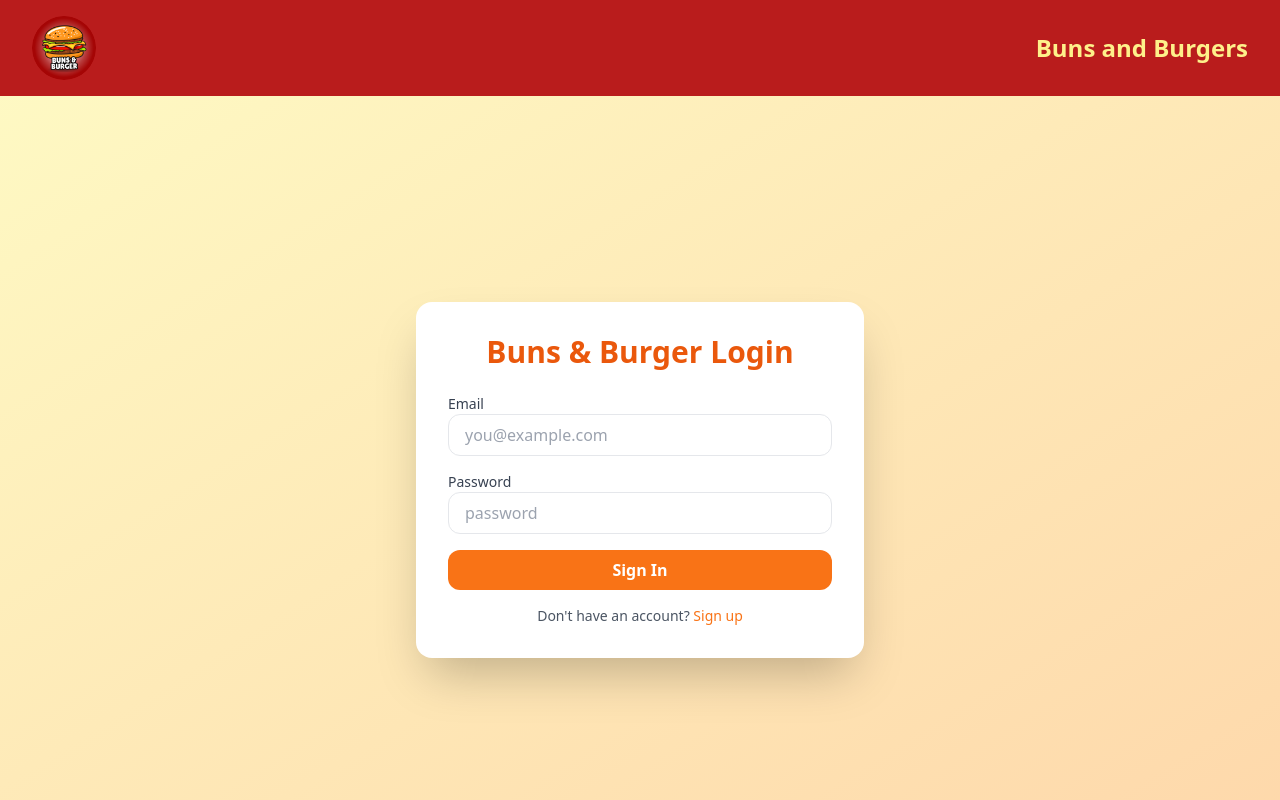
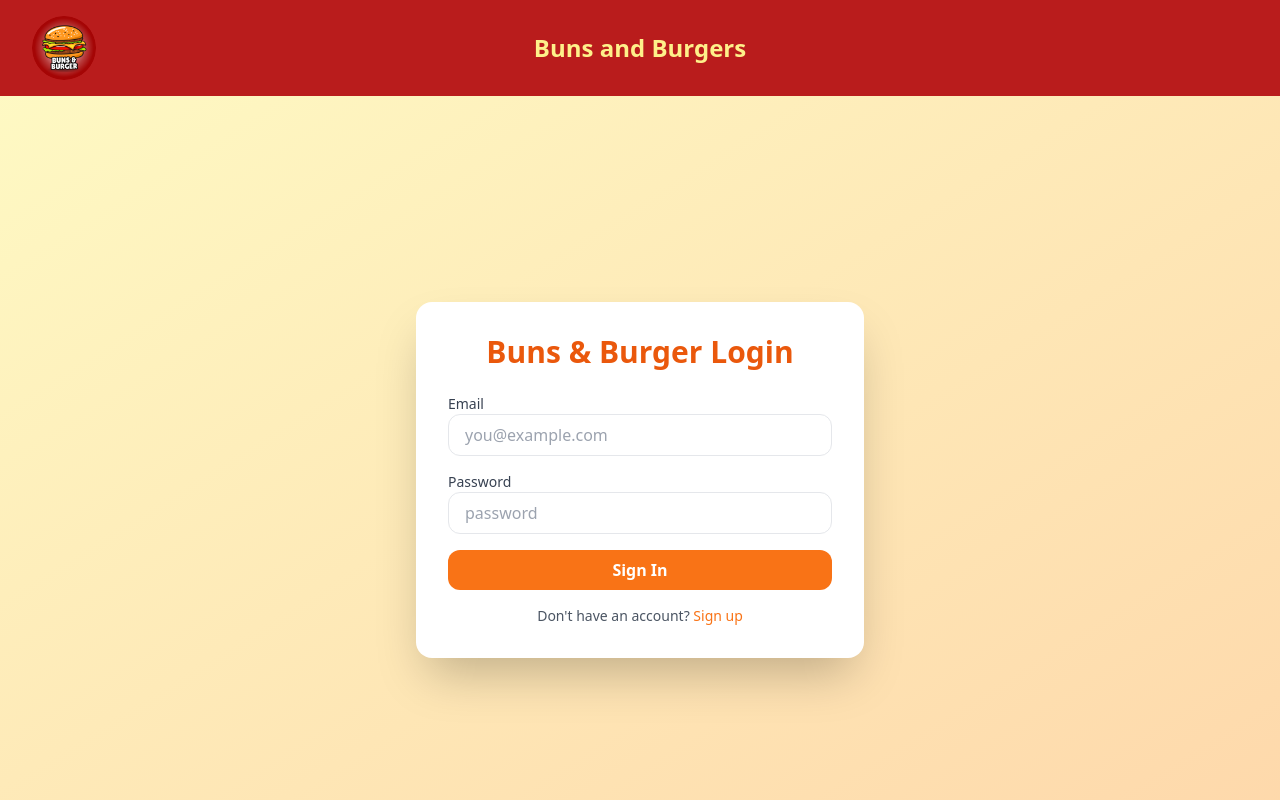
Before and after one commit to Dawoodayaz20/newBunsandBurger, a React (Create React App) app: page /auth in a window 1280 px wide. Shown: the top 800 px of the page. Built offline with nearby package versions, Linux system fonts and the light colour scheme; no server answers.

Commit message:
fixed the UI of login page navbar.

```diff
--- a/src/components/login/login.component.jsx
+++ b/src/components/login/login.component.jsx
@@ -25,15 +25,26 @@ const Login = () => {
   };
 
   return (
-    <div>
-    <header className="bg-red-700 text-yellow-200 fixed w-full top-0 left-0 flex flex-col md:flex-row justify-between items-center z-50 py-4 px-8">
+    <>
+    {/* <header className="bg-red-700 text-yellow-200 fixed w-full top-0 left-0 flex flex-col md:flex-row justify-between items-center z-50 py-4 px-8">
       <img
         id="logopic"
         className="h-16 w-16 rounded-full"
         alt="Buns and Burger Logo"
         src='/images/logo.png'
       />
-      <h1 className="text-2xl font-bold">Buns and Burgers</h1>
+      <h1 className="text-2xl font-bold">Buns and Burgers</h1> */}
+      {/* </header> */}
+      <header className="bg-red-700 text-yellow-200 fixed w-full top-0 left-0 flex items-center z-50 py-4 px-8">
+  <img
+    id="logopic"
+    className="h-16 w-16 rounded-full"
+    alt="Buns and Burger Logo"
+    src='/images/logo.png'
+  />
+  <h1 className="absolute left-1/2 transform -translate-x-1/2 text-2xl font-bold">
+    Buns and Burgers
+  </h1>
 </header>
         <div className="min-h-screen flex items-center justify-center bg-gradient-to-br from-yellow-100 to-orange-200">
           <div className="bg-white shadow-2xl rounded-2xl p-8 w-full max-w-md">
@@ -103,7 +114,7 @@ const Login = () => {
         </p>
       </div>
     </div>
-    </div>
+    </>
   );
 };
 
```
Lines whose indentation alone changed are shown as unchanged.
